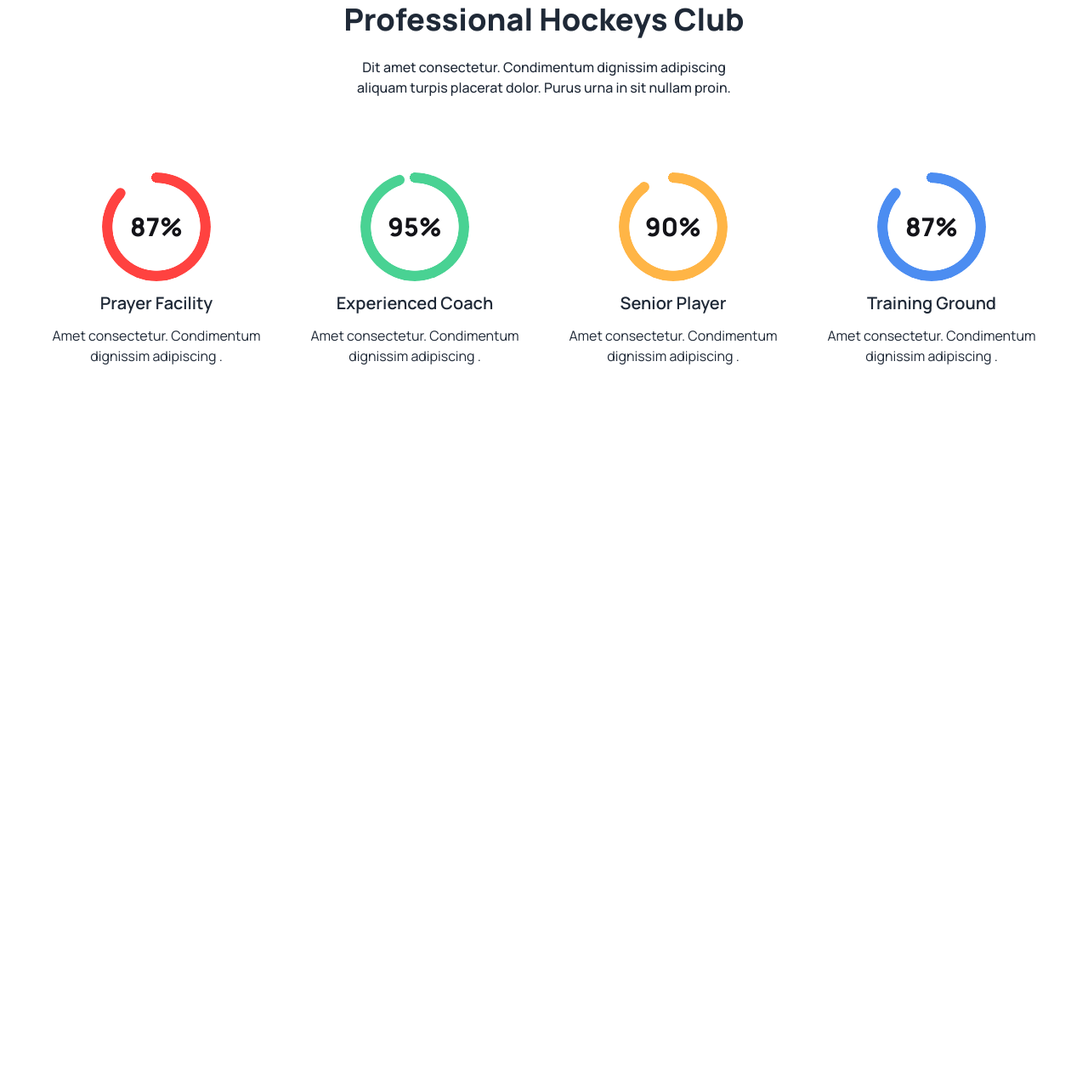
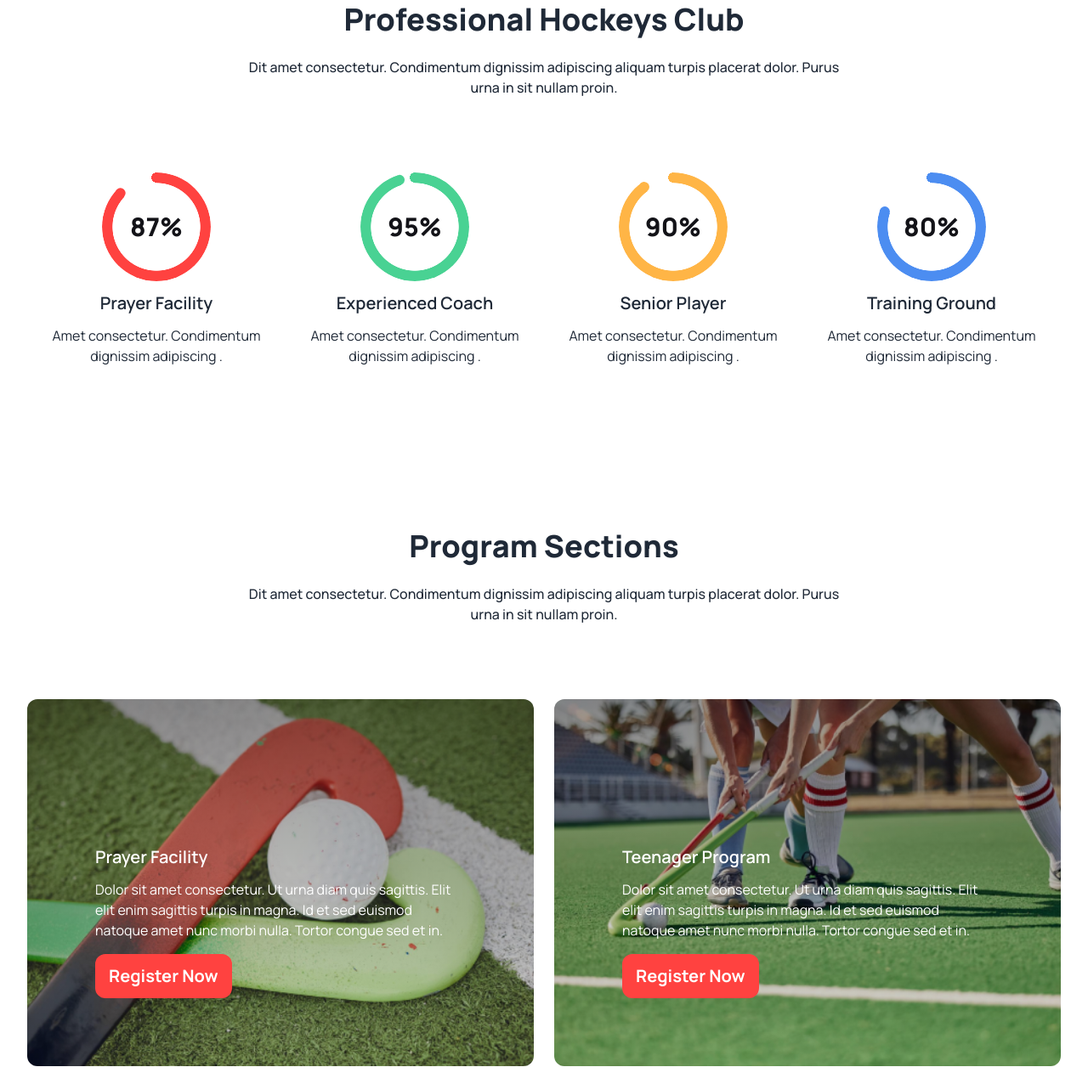
Before and after one commit to subas-roy/Hockeys, a plain HTML site: page index.html in a window 1280 px wide. Shown: the part 835-2111 px from the top of the page at 85% size. Before the commit the page ends 1522 px from the top, so only its background shows below. Drawn offline with nearby package versions, Linux system fonts and the light colour scheme.

Commit message:
added program sections

```diff
--- a/index.html
+++ b/index.html
@@ -52,9 +52,9 @@
         <div class="container mx-auto px-8 lg:px-8">
             <div>
                 <h1 class="text-4xl text-center font-extrabold font-Manrope">Professional Hockeys Club</h1>
-                <p class="font-medium text-center w-2/5 mx-auto my-6">Dit amet consectetur. Condimentum dignissim adipiscing aliquam turpis placerat dolor. Purus urna in sit nullam proin.</p>
+                <p class="font-medium text-center lg:w-3/5 mx-auto my-6">Dit amet consectetur. Condimentum dignissim adipiscing aliquam turpis placerat dolor. Purus urna in sit nullam proin.</p>
             </div>
-            <div class="grid grid-cols-1 md:grid-cols-2 lg:grid-cols-4 py-16">
+            <div class="grid grid-cols-1 md:grid-cols-2 lg:grid-cols-4 pt-16">
                 <div class="flex flex-col justify-center items-center">
                     <div class="radial-progress font-extrabold text-3xl text-[#FF4240]" style="--value:87; --size:8rem; --thickness: 12px;" role="progressbar"><span class="text-[#131318]">87%</span></div>
                     <h6 class="font-semibold text-xl text-center my-3">Prayer Facility</h6>
@@ -71,12 +71,38 @@
                     <p class="text-center">Amet consectetur. Condimentum dignissim adipiscing .</p>
                 </div>
                 <div class="flex flex-col justify-center items-center">
-                    <div class="radial-progress font-extrabold text-3xl text-[#4C8DF1]" style="--value:87; --size:8rem; --thickness: 12px;" role="progressbar"><span class="text-[#131318]">87%</span></div>
+                    <div class="radial-progress font-extrabold text-3xl text-[#4C8DF1]" style="--value:80; --size:8rem; --thickness: 12px;" role="progressbar"><span class="text-[#131318]">80%</span></div>
                     <h6 class="font-semibold text-xl text-center my-3">Training Ground</h6>
                     <p class="text-center">Amet consectetur. Condimentum dignissim adipiscing .</p>
                 </div>
             </div>
         </div>
     </section>
+    <section class="my-48">
+      <div class="container mx-auto px-8 lg:px-8">
+          <div>
+              <h1 class="text-4xl text-center font-extrabold font-Manrope">Program Sections</h1>
+              <p class="font-medium text-center lg:w-3/5 mx-auto my-6">Dit amet consectetur. Condimentum dignissim adipiscing aliquam turpis placerat dolor. Purus urna in sit nullam proin.</p>
+          </div>
+          <div class="grid grid-cols-1 lg:grid-cols-2 pt-16 gap-6">
+            <div class="bg-[linear-gradient(rgba(0,0,0,0.4),rgba(0,0,0,0.1)),url(./images/2.png)] bg-cover bg-center rounded-xl pt-20 lg:pt-40 px-10 lg:px-20 pb-10 lg:pb-20">
+                <h6 class="font-semibold text-xl text-white my-3">Prayer Facility</h6>
+                <p class="text-white mb-4">Dolor sit amet consectetur. Ut urna diam quis sagittis. Elit elit enim sagittis turpis in magna. Id et sed euismod natoque amet nunc morbi nulla. Tortor congue sed et in.</p>
+                <button class="px-4 py-3 bg-[#FF4240] font-bold text-xl text-white rounded-xl">Register Now</button>
+            </div>
+            <div class="bg-[linear-gradient(rgba(0,0,0,0.4),rgba(0,0,0,0.1)),url(./images/3.png)] bg-cover bg-center rounded-xl pt-20 lg:pt-40 px-10 lg:px-20 pb-10 lg:pb-20">
+                <h6 class="font-semibold text-xl text-white my-3">Teenager Program</h6>
+                <p class="text-white mb-4">Dolor sit amet consectetur. Ut urna diam quis sagittis. Elit elit enim sagittis turpis in magna. Id et sed euismod natoque amet nunc morbi nulla. Tortor congue sed et in.</p>
+                <button class="px-4 py-3 bg-[#FF4240] font-bold text-xl text-white rounded-xl">Register Now</button>
+            </div>
+        </div>
+        <div class="w-full bg-[linear-gradient(rgba(0,0,0,0.4),rgba(0,0,0,0.1)),url(./images/4.png)] bg-cover bg-center rounded-xl mt-6 pt-20 lg:pt-80 px-10 lg:px-20 pb-10 lg:pb-20">
+          <h6 class="font-semibold text-xl text-white my-3">Professional Program</h6>
+          <p class="text-white lg:w-1/2 mb-4">Dolor sit amet consectetur. Ut urna diam quis sagittis. Elit elit enim sagittis turpis in magna. Id et sed euismod natoque amet nunc morbi nulla. Tortor congue sed et in.</p>
+          <button class="px-4 py-3 bg-[#FF4240] font-bold text-xl text-white rounded-xl">Register Now</button>
+      </div>
+      </div>
+    </section>
+
 </body>
 </html>
```
